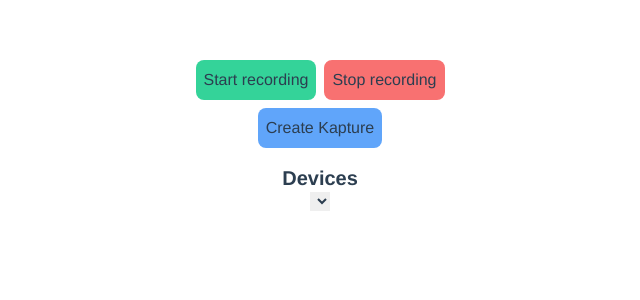
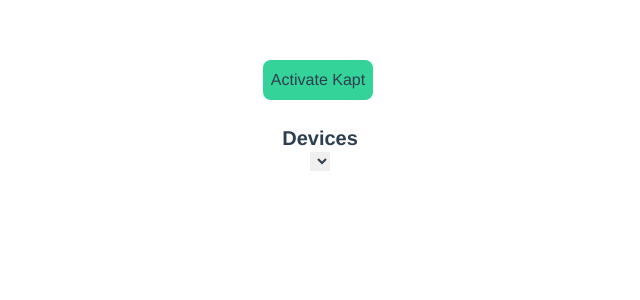
Before and after one commit to leonsilicon/kapt, a Vue app: page / in a window 1280 px wide. Shown: the top 300 px of the page, without its empty margins (320-960 px from the left). Built offline with nearby package versions, Linux system fonts and the light colour scheme.

Commit message:
working video display

```diff
--- a/src/components/RecordingOptions.vue
+++ b/src/components/RecordingOptions.vue
@@ -1,18 +1,27 @@
 <template>
   <div class="flex flex-col items-center">
     <div class="flex flex-row mb-2">
-      <button class="bg-green-400 p-2 rounded-lg mr-1" @click="startRecording">
-        Start recording
+      <button
+        v-if="!isKaptActivated"
+        class="bg-green-400 p-2 rounded-lg mr-1"
+        @click="activateKapt"
+      >
+        Activate Kapt
       </button>
-      <button class="bg-red-400 p-2 rounded-lg ml-1" @click="stopRecording">Stop recording</button>
+      <button v-else class="bg-red-400 p-2 rounded-lg ml-1" @click="deactivateKapt">
+        Deactivate Kapt
+      </button>
     </div>
-    <button class="bg-blue-400 p-2 rounded-lg" @click="createKapture">Create Kapture</button>
+    <button v-if="isKaptActivated" class="bg-blue-400 p-2 rounded-lg" @click="createKapture">
+      Create Kapture
+    </button>
     <div class="text-xl font-bold mt-4">Devices</div>
     <select name="select" v-model="selectedAudioSource">
       <option v-for="source in audioSources" :value="source.id" :key="source.id">
         {{ source.description }}
       </option>
     </select>
+    <video v-if="latestKaptureObjectUrl !== null" controls :src="latestKaptureObjectUrl"></video>
   </div>
 </template>
 
@@ -20,11 +29,13 @@
 import { ref, defineComponent, Ref } from 'vue';
 import { invoke } from '@tauri-apps/api/tauri';
 import { listen } from '@tauri-apps/api/event';
+import { readBinaryFile } from '@tauri-apps/api/fs';
 
 export default defineComponent({
   name: 'HelloWorld',
   setup() {
-    const isRecording = ref(false);
+    const isKaptActivated = ref(false);
+    const latestKaptureObjectUrl = ref<string | null>(null);
     listen('message', (msg) => {
       console.log(msg);
     });
@@ -45,26 +56,39 @@
       selectedAudioSource.value = audioSources.value[0].id;
     });
 
-    async function startRecording() {
-      isRecording.value = true;
+    async function activateKapt() {
+      isKaptActivated.value = true;
       await invoke('start_recording', {
         audioSource: selectedAudioSource.value,
       });
     }
 
-    async function stopRecording() {
+    async function deactivateKapt() {
       await invoke('stop_recording');
-      isRecording.value = false;
+      isKaptActivated.value = false;
     }
 
     async function createKapture() {
-      const finalPath = await invoke('create_kapture', { timestamp: new Date().getTime() });
-      console.log(finalPath);
+      const kapturePath: string = await invoke('create_kapture', {
+        timestamp: new Date().getTime(),
+      });
+      readBinaryFile(kapturePath).then((video) => {
+        const intArray = new Uint8Array(video);
+        const objectUrl = URL.createObjectURL(
+          new Blob([intArray], {
+            type: 'video/mp4',
+          })
+        );
+        console.log(objectUrl);
+        latestKaptureObjectUrl.value = objectUrl;
+      });
     }
 
     return {
-      startRecording,
-      stopRecording,
+      isKaptActivated,
+      latestKaptureObjectUrl,
+      activateKapt,
+      deactivateKapt,
       createKapture,
       selectedAudioSource,
       audioSources,
```
Also changed, not shown: .eslintrc.js, 1 other file (tests, documents, lock files or other folders).
